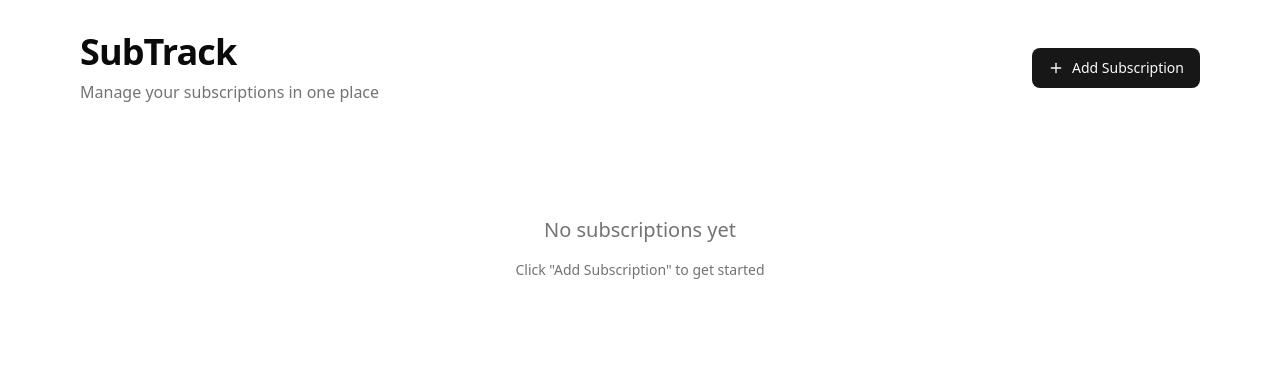
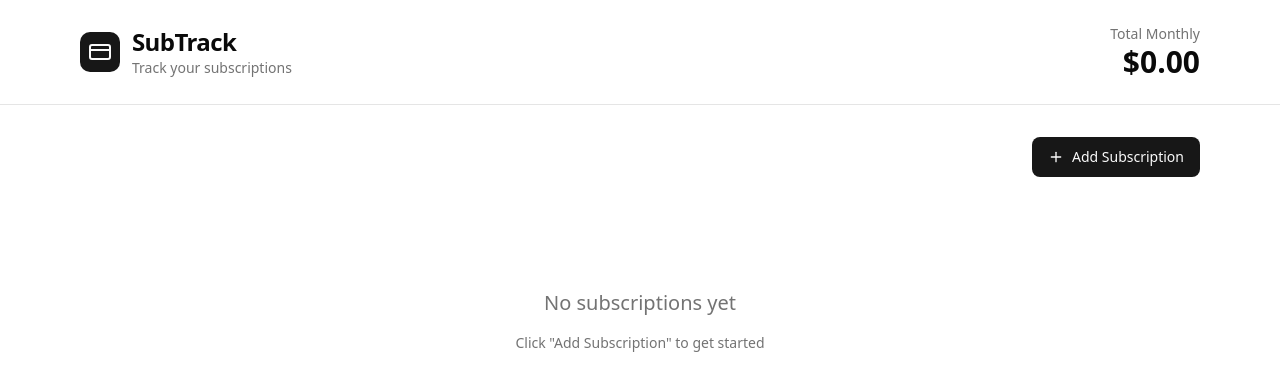
Before and after one commit to waszuch/sub-track, a Next.js app: page / in a window 1280 px wide. Shown: the top 390 px of the page. Built offline with nearby package versions, Linux system fonts and the light colour scheme.

Commit message:
feat: add header, Framer Motion animations, and UI polish with hover effects

```diff
--- a/src/app/page.tsx
+++ b/src/app/page.tsx
@@ -5,6 +5,8 @@ import { SubscriptionCard } from '@/components/SubscriptionCard';
 import { AddSubscriptionDialog } from '@/components/AddSubscriptionDialog';
 import { CostSummary } from '@/components/CostSummary';
 import { CostByCategory } from '@/components/CostByCategory';
+import { Header } from '@/components/Header';
+import { motion, AnimatePresence } from 'framer-motion';
 
 export default function Home() {
   const { subscriptions, addSubscription, removeSubscription } =
@@ -12,43 +14,56 @@ export default function Home() {
 
   return (
     <div className="min-h-screen bg-background">
+      <Header subscriptions={subscriptions} />
       <div className="container mx-auto px-4 py-8 max-w-6xl">
-        <div className="flex justify-between items-center mb-8">
-          <div>
-            <h1 className="text-4xl font-bold tracking-tight">SubTrack</h1>
-            <p className="text-muted-foreground mt-2">
-              Manage your subscriptions in one place
-            </p>
-          </div>
+        <div className="flex justify-end mb-8">
           <AddSubscriptionDialog onAdd={addSubscription} />
         </div>
 
         {subscriptions.length === 0 ? (
-          <div className="flex flex-col items-center justify-center py-20 text-center">
+          <motion.div
+            initial={{ opacity: 0, y: 20 }}
+            animate={{ opacity: 1, y: 0 }}
+            className="flex flex-col items-center justify-center py-20 text-center"
+          >
             <p className="text-xl text-muted-foreground mb-4">
               No subscriptions yet
             </p>
             <p className="text-sm text-muted-foreground">
               Click "Add Subscription" to get started
             </p>
-          </div>
+          </motion.div>
         ) : (
           <div className="space-y-8">
-            <div className="grid grid-cols-1 md:grid-cols-2 gap-6">
+            <motion.div
+              initial={{ opacity: 0, y: 20 }}
+              animate={{ opacity: 1, y: 0 }}
+              transition={{ duration: 0.3 }}
+              className="grid grid-cols-1 md:grid-cols-2 gap-6"
+            >
               <CostSummary subscriptions={subscriptions} />
               <CostByCategory subscriptions={subscriptions} />
-            </div>
+            </motion.div>
 
             <div>
               <h2 className="text-2xl font-semibold mb-4">Your Subscriptions</h2>
               <div className="grid grid-cols-1 md:grid-cols-2 lg:grid-cols-3 gap-4">
+                <AnimatePresence mode="popLayout">
                   {subscriptions.map((subscription) => (
+                    <motion.div
+                      key={subscription.id}
+                      initial={{ opacity: 0, scale: 0.8 }}
+                      animate={{ opacity: 1, scale: 1 }}
+                      exit={{ opacity: 0, scale: 0.8 }}
+                      transition={{ duration: 0.2 }}
+                    >
                       <SubscriptionCard
-                    key={subscription.id}
                         subscription={subscription}
                         onDelete={removeSubscription}
                       />
+                    </motion.div>
                   ))}
+                </AnimatePresence>
               </div>
             </div>
           </div>
--- /dev/null
+++ b/src/components/Header.tsx
@@ -0,0 +1,44 @@
+'use client';
+
+import { Subscription } from '@/types/subscription';
+import { CreditCard } from 'lucide-react';
+
+interface HeaderProps {
+  subscriptions: Subscription[];
+}
+
+export function Header({ subscriptions }: HeaderProps) {
+  const totalCost = subscriptions
+    .filter((sub) => sub.active)
+    .reduce((sum, sub) => {
+      if (sub.currency === 'USD') return sum + sub.priceMonthly;
+      if (sub.currency === 'EUR') return sum + sub.priceMonthly * 1.1;
+      if (sub.currency === 'GBP') return sum + sub.priceMonthly * 1.27;
+      if (sub.currency === 'PLN') return sum + sub.priceMonthly * 0.25;
+      return sum + sub.priceMonthly;
+    }, 0);
+
+  return (
+    <div className="border-b bg-card">
+      <div className="container mx-auto px-4 py-6 max-w-6xl">
+        <div className="flex items-center justify-between">
+          <div className="flex items-center gap-3">
+            <div className="h-10 w-10 rounded-lg bg-primary flex items-center justify-center">
+              <CreditCard className="h-6 w-6 text-primary-foreground" />
+            </div>
+            <div>
+              <h1 className="text-2xl font-bold tracking-tight">SubTrack</h1>
+              <p className="text-sm text-muted-foreground">
+                Track your subscriptions
+              </p>
+            </div>
+          </div>
+          <div className="text-right">
+            <p className="text-sm text-muted-foreground">Total Monthly</p>
+            <p className="text-3xl font-bold">${totalCost.toFixed(2)}</p>
+          </div>
+        </div>
+      </div>
+    </div>
+  );
+}
--- a/src/components/SubscriptionCard.tsx
+++ b/src/components/SubscriptionCard.tsx
@@ -3,6 +3,7 @@
 import { Subscription } from '@/types/subscription';
 import { Card, CardContent, CardHeader, CardTitle } from '@/components/ui/card';
 import { Button } from '@/components/ui/button';
+import { Badge } from '@/components/ui/badge';
 import { Trash2 } from 'lucide-react';
 import { format } from 'date-fns';
 
@@ -13,15 +14,15 @@ interface SubscriptionCardProps {
 
 export function SubscriptionCard({ subscription, onDelete }: SubscriptionCardProps) {
   return (
-    <Card className="relative">
+    <Card className="relative transition-all hover:shadow-lg hover:scale-[1.02] duration-200">
       <CardHeader className="pb-3">
         <div className="flex justify-between items-start">
-          <div>
+          <div className="flex-1">
             <CardTitle className="text-lg">{subscription.name}</CardTitle>
             {subscription.category && (
-              <p className="text-sm text-muted-foreground mt-1">
+              <Badge variant="secondary" className="mt-2">
                 {subscription.category}
-              </p>
+              </Badge>
             )}
           </div>
           <Button
--- /dev/null
+++ b/src/components/ui/badge.tsx
@@ -0,0 +1,46 @@
+import * as React from "react"
+import { Slot } from "@radix-ui/react-slot"
+import { cva, type VariantProps } from "class-variance-authority"
+
+import { cn } from "@/lib/utils"
+
+const badgeVariants = cva(
+  "inline-flex items-center justify-center rounded-full border px-2 py-0.5 text-xs font-medium w-fit whitespace-nowrap shrink-0 [&>svg]:size-3 gap-1 [&>svg]:pointer-events-none focus-visible:border-ring focus-visible:ring-ring/50 focus-visible:ring-[3px] aria-invalid:ring-destructive/20 dark:aria-invalid:ring-destructive/40 aria-invalid:border-destructive transition-[color,box-shadow] overflow-hidden",
+  {
+    variants: {
+      variant: {
+        default:
+          "border-transparent bg-primary text-primary-foreground [a&]:hover:bg-primary/90",
+        secondary:
+          "border-transparent bg-secondary text-secondary-foreground [a&]:hover:bg-secondary/90",
+        destructive:
+          "border-transparent bg-destructive text-white [a&]:hover:bg-destructive/90 focus-visible:ring-destructive/20 dark:focus-visible:ring-destructive/40 dark:bg-destructive/60",
+        outline:
+          "text-foreground [a&]:hover:bg-accent [a&]:hover:text-accent-foreground",
+      },
+    },
+    defaultVariants: {
+      variant: "default",
+    },
+  }
+)
+
+function Badge({
+  className,
+  variant,
+  asChild = false,
+  ...props
+}: React.ComponentProps<"span"> &
+  VariantProps<typeof badgeVariants> & { asChild?: boolean }) {
+  const Comp = asChild ? Slot : "span"
+
+  return (
+    <Comp
+      data-slot="badge"
+      className={cn(badgeVariants({ variant }), className)}
+      {...props}
+    />
+  )
+}
+
+export { Badge, badgeVariants }
```
Lines whose indentation alone changed are shown as unchanged.
